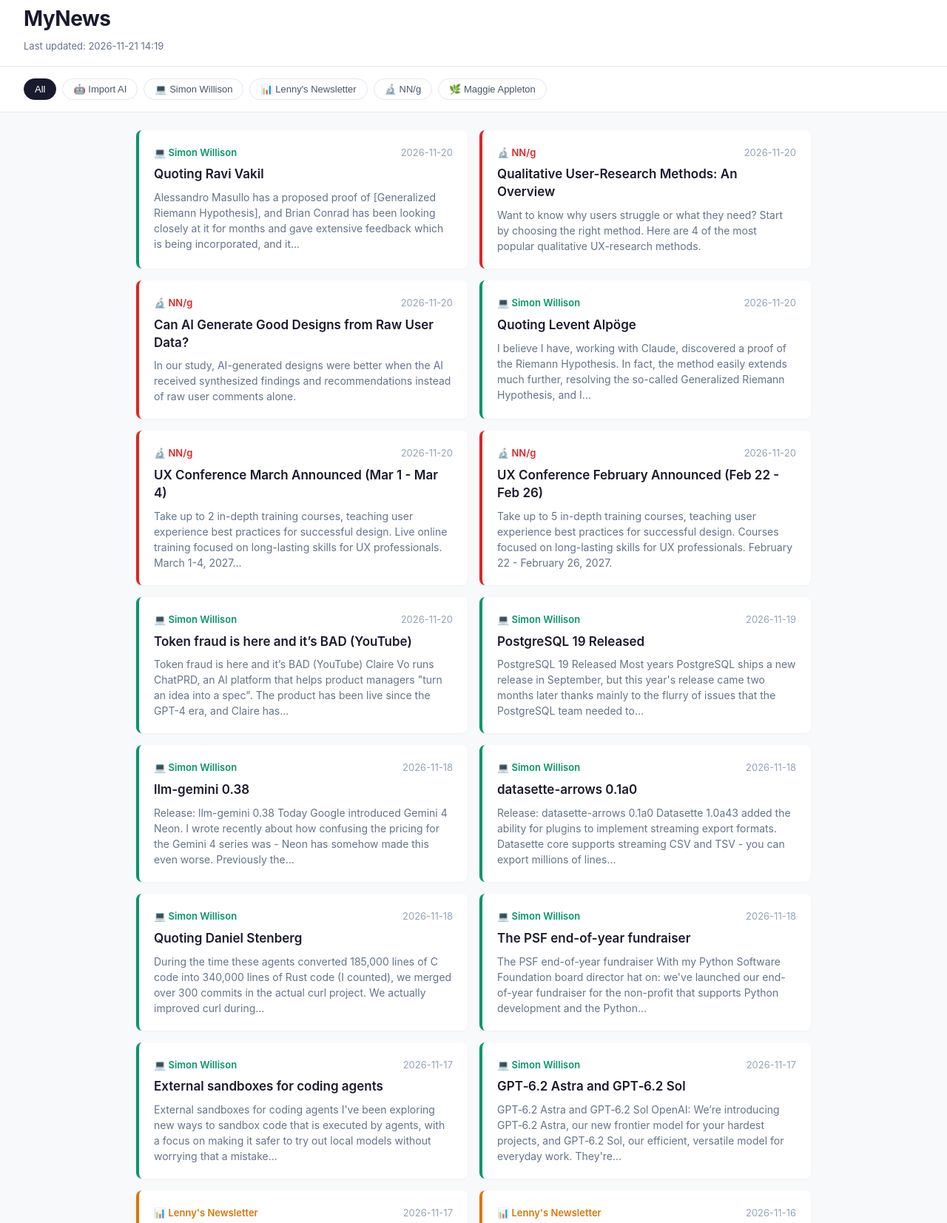
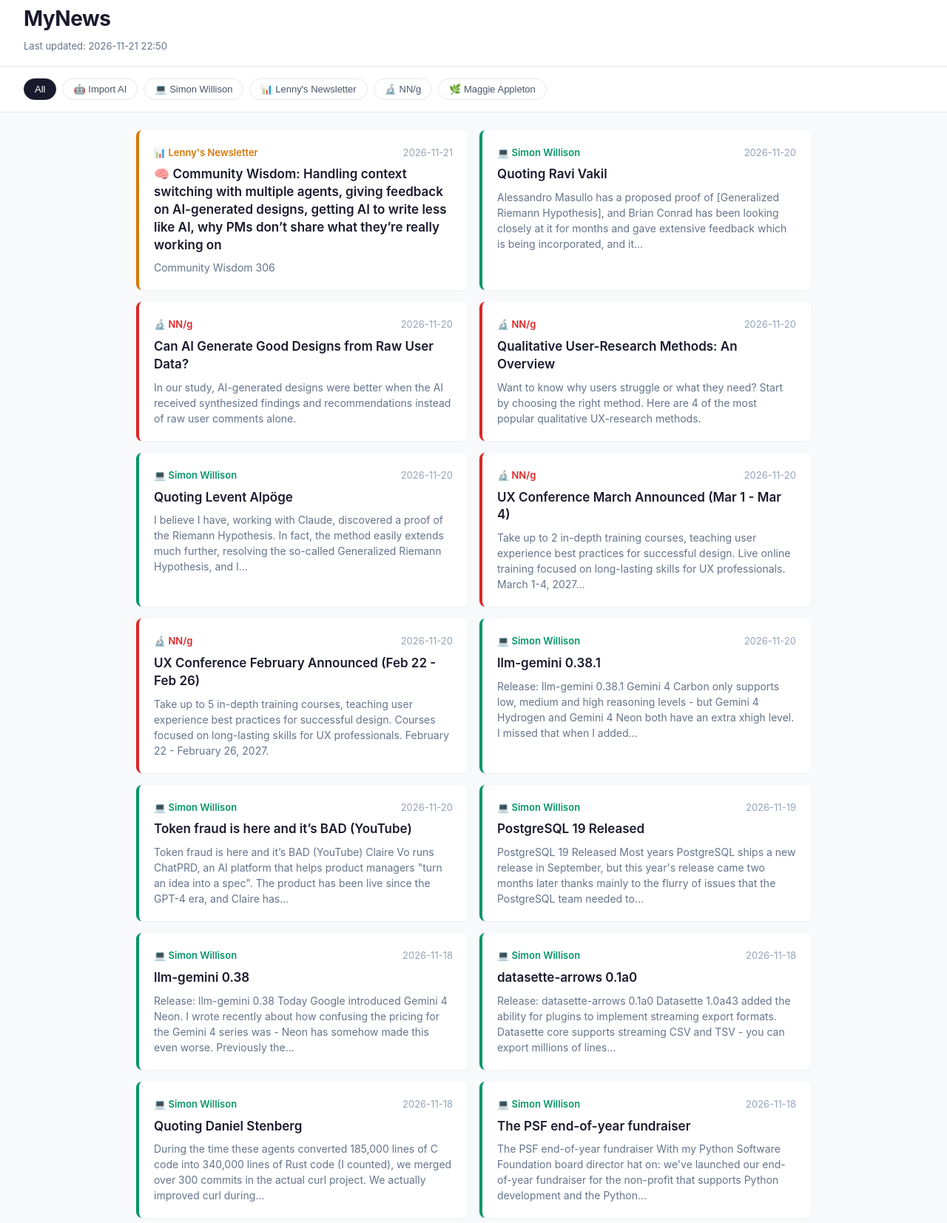
Before and after one commit to FumihiroShiine/git_tutorial, a plain HTML site: page index.html in a window 1280 px wide. Shown: the part 21-1674 px from the top of the page at 74% size. Drawn offline with Linux system fonts and the light colour scheme.

Commit message:
Update news feed 2026-11-21 22:50 UTC

```diff
--- a/index.html
+++ b/index.html
@@ -217,7 +217,7 @@
 <body>
   <header>
     <h1>MyNews</h1>
-    <p class="updated">Last updated: 2026-11-21 14:19</p>
+    <p class="updated">Last updated: 2026-11-21 22:50</p>
   </header>
   <nav class="filters">
     <button class="filter-btn active" data-source="all">All</button>
@@ -229,6 +229,14 @@
 
   </nav>
   <main>
+      <article class="card" data-source="lennys-newsletter" style="border-left-color: #d97706">
+        <div class="card-meta">
+          <span class="source-badge" style="color: #d97706">📊 Lenny&#x27;s Newsletter</span>
+          <time datetime="2026-11-21">2026-11-21</time>
+        </div>
+        <h2><a href="https://www.lennysnewsletter.com/p/community-wisdom-handling-context" target="_blank" rel="noopener noreferrer">🧠 Community Wisdom: Handling context switching with multiple agents, giving feedback on AI-generated designs, getting AI to write less like AI, why PMs don’t share what they’re really working on</a></h2>
+        <p class="summary">Community Wisdom 306</p>
+      </article>
       <article class="card" data-source="simon-willison" style="border-left-color: #059669">
         <div class="card-meta">
           <span class="source-badge" style="color: #059669">💻 Simon Willison</span>
@@ -242,16 +250,16 @@
           <span class="source-badge" style="color: #dc2626">🔬 NN/g</span>
           <time datetime="2026-11-20">2026-11-20</time>
         </div>
-        <h2><a href="https://www.nngroup.com/articles/qual-research-methods/?utm_source=rss&amp;utm_medium=feed&amp;utm_campaign=rss-syndication" target="_blank" rel="noopener noreferrer">Qualitative User-Research Methods: An Overview</a></h2>
-        <p class="summary">Want to know why users struggle or what they need? Start by choosing the right method. Here are 4 of the most popular qualitative UX-research methods.</p>
+        <h2><a href="https://www.nngroup.com/articles/raw-data-vs-synthesized-data/?utm_source=rss&amp;utm_medium=feed&amp;utm_campaign=rss-syndication" target="_blank" rel="noopener noreferrer">Can AI Generate Good Designs from Raw User Data?</a></h2>
+        <p class="summary">In our study, AI-generated designs were better when the AI received synthesized findings and recommendations instead of raw user comments alone.</p>
       </article>
       <article class="card" data-source="nng" style="border-left-color: #dc2626">
         <div class="card-meta">
           <span class="source-badge" style="color: #dc2626">🔬 NN/g</span>
           <time datetime="2026-11-20">2026-11-20</time>
         </div>
-        <h2><a href="https://www.nngroup.com/articles/raw-data-vs-synthesized-data/?utm_source=rss&amp;utm_medium=feed&amp;utm_campaign=rss-syndication" target="_blank" rel="noopener noreferrer">Can AI Generate Good Designs from Raw User Data?</a></h2>
-        <p class="summary">In our study, AI-generated designs were better when the AI received synthesized findings and recommendations instead of raw user comments alone.</p>
+        <h2><a href="https://www.nngroup.com/articles/qual-research-methods/?utm_source=rss&amp;utm_medium=feed&amp;utm_campaign=rss-syndication" target="_blank" rel="noopener noreferrer">Qualitative User-Research Methods: An Overview</a></h2>
+        <p class="summary">Want to know why users struggle or what they need? Start by choosing the right method. Here are 4 of the most popular qualitative UX-research methods.</p>
       </article>
       <article class="card" data-source="simon-willison" style="border-left-color: #059669">
         <div class="card-meta">
@@ -276,6 +284,14 @@
         </div>
         <h2><a href="https://www.nngroup.com/training/february/?utm_source=rss&amp;utm_medium=feed&amp;utm_campaign=rss-syndication" target="_blank" rel="noopener noreferrer">UX Conference February Announced (Feb 22 - Feb 26)</a></h2>
         <p class="summary">Take up to 5 in-depth training courses, teaching user experience best practices for successful design. Courses focused on long-lasting skills for UX professionals. February 22 - February 26, 2027.</p>
+      </article>
+      <article class="card" data-source="simon-willison" style="border-left-color: #059669">
+        <div class="card-meta">
+          <span class="source-badge" style="color: #059669">💻 Simon Willison</span>
+          <time datetime="2026-11-20">2026-11-20</time>
+        </div>
+        <h2><a href="https://simonwillison.net/2026/Nov/20/llm-gemini/" target="_blank" rel="noopener noreferrer">llm-gemini 0.38.1</a></h2>
+        <p class="summary">Release: llm-gemini 0.38.1 Gemini 4 Carbon only supports low, medium and high reasoning levels - but Gemini 4 Hydrogen and Gemini 4 Neon both have an extra xhigh level. I missed that when I added...</p>
       </article>
       <article class="card" data-source="simon-willison" style="border-left-color: #059669">
         <div class="card-meta">
@@ -333,14 +349,6 @@
         <h2><a href="https://simonwillison.net/2026/Nov/17/external-sandboxes-for-coding-agents/" target="_blank" rel="noopener noreferrer">External sandboxes for coding agents</a></h2>
         <p class="summary">External sandboxes for coding agents I&#x27;ve been exploring new ways to sandbox code that is executed by agents, with a focus on making it safer to try out local models without worrying that a mistake...</p>
       </article>
-      <article class="card" data-source="simon-willison" style="border-left-color: #059669">
-        <div class="card-meta">
-          <span class="source-badge" style="color: #059669">💻 Simon Willison</span>
-          <time datetime="2026-11-17">2026-11-17</time>
-        </div>
-        <h2><a href="https://simonwillison.net/2026/Nov/17/gpt62-astra-and-sol/" target="_blank" rel="noopener noreferrer">GPT‑6.2 Astra and GPT‑6.2 Sol</a></h2>
-        <p class="summary">GPT‑6.2 Astra and GPT‑6.2 Sol OpenAI: We’re introducing GPT‑6.2 Astra, our new frontier model for your hardest projects, and GPT‑6.2 Sol, our efficient, versatile model for everyday work. They&#x27;re...</p>
-      </article>
       <article class="card" data-source="lennys-newsletter" style="border-left-color: #d97706">
         <div class="card-meta">
           <span class="source-badge" style="color: #d97706">📊 Lenny&#x27;s Newsletter</span>
@@ -380,14 +388,6 @@
         </div>
         <h2><a href="https://www.lennysnewsletter.com/p/metas-muse-how-we-launched-the-most" target="_blank" rel="noopener noreferrer">Meta’s Muse: How we launched the most successful consumer product this year | Mona Sarantakos</a></h2>
         <p class="summary">Listen now | Mona Sarantakos on going from a weekend with OpenClaw to shipping the fastest-growing consumer AI product in history</p>
-      </article>
-      <article class="card" data-source="lennys-newsletter" style="border-left-color: #d97706">
-        <div class="card-meta">
-          <span class="source-badge" style="color: #d97706">📊 Lenny&#x27;s Newsletter</span>
-          <time datetime="2026-11-14">2026-11-14</time>
-        </div>
-        <h2><a href="https://www.lennysnewsletter.com/p/community-wisdom-when-you-become" target="_blank" rel="noopener noreferrer">🧠 Community Wisdom: When you become the bottleneck for your AI agents, the PULL framework for PMs, product growth vs. growth marketing, boosting feedback response rates, and more</a></h2>
-        <p class="summary">Community Wisdom 305</p>
       </article>
       <article class="card" data-source="nng" style="border-left-color: #dc2626">
         <div class="card-meta">
```
